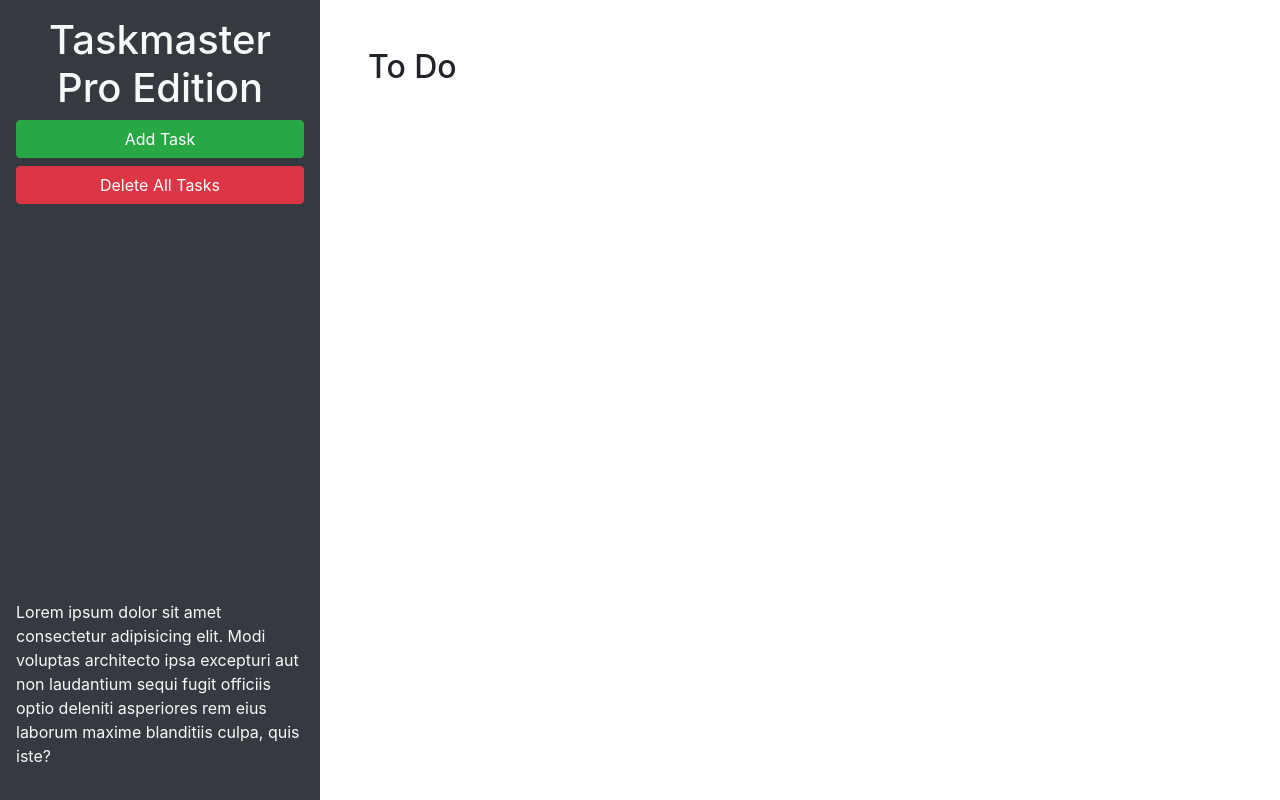
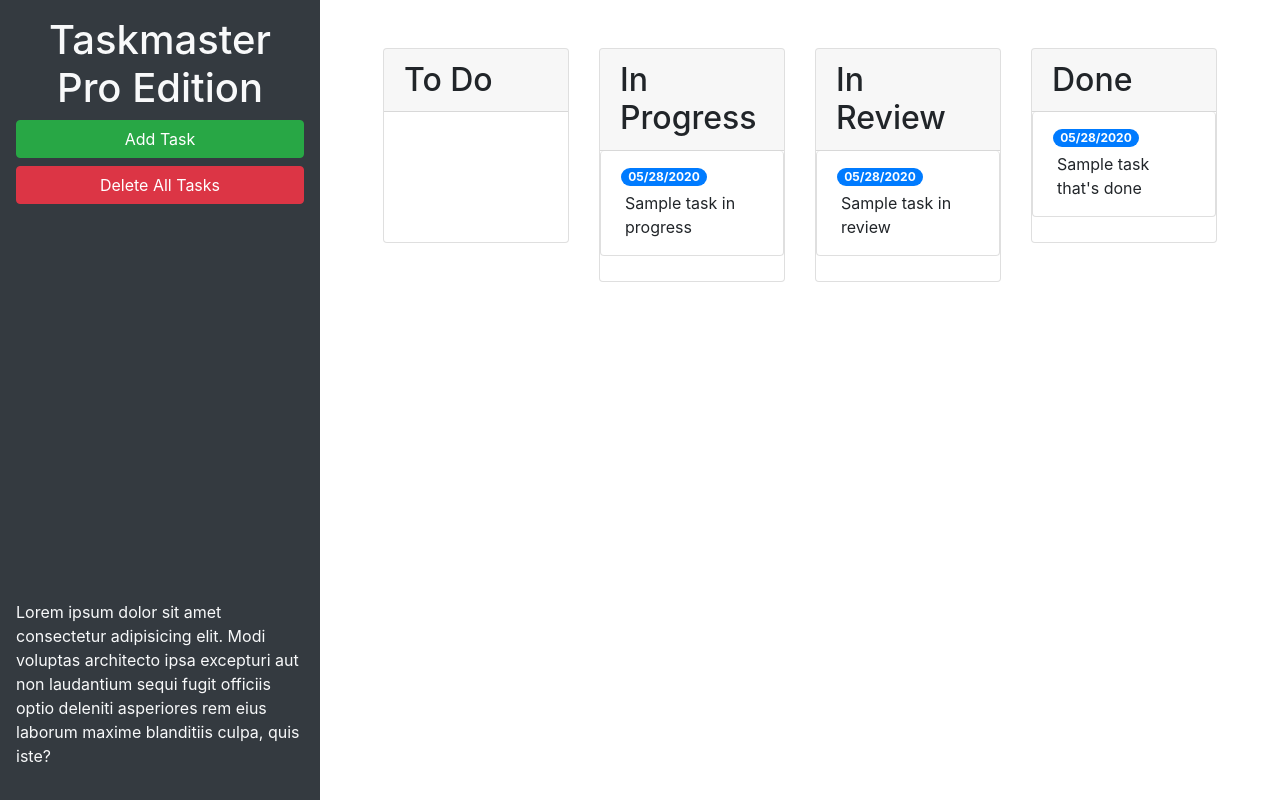
Before and after one commit to perlowski/taskmaster-pro, a plain HTML site: page index.html in a window 1280 px wide. Drawn offline with nearby package versions, Linux system fonts and the light colour scheme.

Commit message:
added components

```diff
--- a/assets/js/script.js
+++ b/assets/js/script.js
@@ -76,32 +76,40 @@ $("#task-form-modal .btn-primary").click(function () {
   }
 });
 
+// task text was clicked
 $(".list-group").on("click", "p", function () {
+  // get current text of p element
   var text = $(this).text().trim();
+
+  // replace p element with a new textarea
   var textInput = $("<textarea>").addClass("form-control").val(text);
   $(this).replaceWith(textInput);
+
+  // auto focus new element
   textInput.trigger("focus");
+});
+
+// editable field was un-focused
 $(".list-group").on("blur", "textarea", function () {
-    // get the textarea's current value/text
-    var text = $(this).val().trim();
+  // get current value of textarea
+  var text = $(this).val();
 
-    // get the parent ul's id attribute
+  // get status type and position in the list
   var status = $(this).closest(".list-group").attr("id").replace("list-", "");
-
-    // get the task's position in the list of other li elements
   var index = $(this).closest(".list-group-item").index();
 
+  // update task in array and re-save to localstorage
   tasks[status][index].text = text;
   saveTasks();
 
   // recreate p element
   var taskP = $("<p>").addClass("m-1").text(text);
 
-    // replace textarea with p element
+  // replace textarea with new content
   $(this).replaceWith(taskP);
 });
-});
 
+// due date was clicked
 $(".list-group").on("click", "span", function () {
   // get current text
   var date = $(this).text().trim();
@@ -111,36 +119,29 @@ $(".list-group").on("click", "span", function () {
     .attr("type", "text")
     .addClass("form-control")
     .val(date);
-
-  // swap out elements
   $(this).replaceWith(dateInput);
 
-  // automatically focus on new element
+  // automatically bring up the calendar
   dateInput.trigger("focus");
+});
 
 // value of due date was changed
 $(".list-group").on("blur", "input[type='text']", function () {
-    // get current text
-    var date = $(this).val().trim();
+  var date = $(this).val();
 
-    // get the parent ul's id attribute
+  // get status type and position in the list
   var status = $(this).closest(".list-group").attr("id").replace("list-", "");
-
-    // get the task's position in the list of other li elements
   var index = $(this).closest(".list-group-item").index();
 
   // update task in array and re-save to localstorage
   tasks[status][index].date = date;
   saveTasks();
 
-    // recreate span element with bootstrap classes
+  // recreate span and insert in place of input element
   var taskSpan = $("<span>")
     .addClass("badge badge-primary badge-pill")
     .text(date);
-
-    // replace input with span element
   $(this).replaceWith(taskSpan);
-  });
 });
 
 // remove all tasks
--- a/index.html
+++ b/index.html
@@ -24,9 +24,62 @@
       </p>
     </header>
     <main class="col-12 col-lg-9">
-      <div class="m-5">
-        <h2>To Do</h2>
-        <ul id="list-toDo" class="list-group"> </ul>
+      <div class="m-5 row justify-content-around">
+        <!-- todo start -->
+        <div class="col-12 col-md-6 col-xl-3 mb-3">
+          <div class="card">
+          <h2 class="card-header">
+            To Do
+          </h2>
+          <ul id="list-toDo" class="list-group"></ul>
+          </div>
+        </div>
+        <!-- todo end -->
+        <!-- in progress start -->
+        <div class="col-12 col-md-6 col-xl-3 mb-3">
+          <div class="card">
+          <h2 class="card-header">
+            In Progress
+          </h2>
+          <ul id="list-inProgress" class="list-group">
+            <li class="list-group-item">
+              <span class="badge badge-primary badge-pill">05/28/2020</span>
+              <p class="m-1">Sample task in progress</p>
+            </li>
+          </ul>
+          </div>
+        </div>
+        <!-- in progress end -->
+        <!-- in review start -->
+        <div class="col-12 col-md-6 col-xl-3 mb-3">
+          <div class="card">
+          <h2 class="card-header">
+            In Review
+          </h2>
+          <ul id="list-inReview" class="list-group">
+            <li class="list-group-item">
+              <span class="badge badge-primary badge-pill">05/28/2020</span>
+              <p class="m-1">Sample task in review</p>
+            </li>
+          </ul>
+          </div>
+        </div>
+        <!-- in review end -->
+        <!-- done start -->
+        <div class="col-12 col-md-6 col-xl-3 mb-3">
+          <div class="card">
+          <h2 class="card-header">
+            Done
+          </h2>
+          <ul id="list-done" class="list-group">
+            <li class="list-group-item">
+              <span class="badge badge-primary badge-pill">05/28/2020</span>
+              <p class="m-1">Sample task that's done</p>
+            </li>
+          </ul>
+          </div>
+        </div>
+        <!-- done end -->
       </div>
     </main>
   </div>
@@ -46,11 +99,11 @@
           <form>
             <div class="form-group">
               <label for="modalTaskDescription">Task description</label>
-              <textarea id="modalTaskDescription" rows="3"></textarea>
+              <textarea id="modalTaskDescription" rows="3" class="form-control"></textarea>
             </div>
             <div class="form-group">
               <label for="modalDueDate">Due date</label>
-              <input type="text" id="modalDueDate" placeholder="mm/dd/yyyy" autocomplete="off" />
+              <input type="text" class="form-control" id="modalDueDate" placeholder="mm/dd/yyyy" autocomplete="off" />
             </div>
           </form>
         </div>
```
Lines whose indentation alone changed are shown as unchanged.
